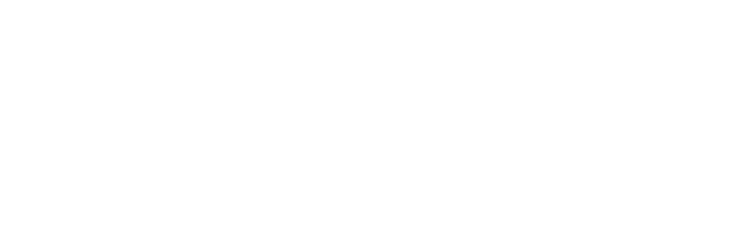
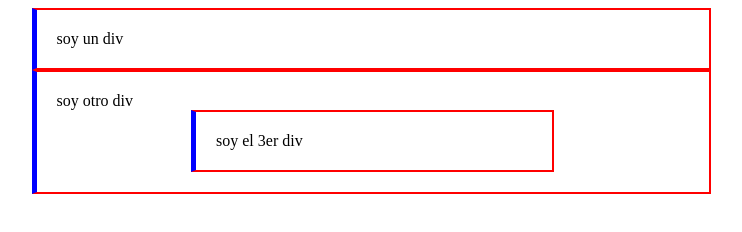
Before and after one commit to guillermoluisc/clase-4, a plain HTML site: page index.html in a window 1280 px wide. Shown: the whole page, without its empty margins (269-1011 px from the left). Drawn offline with Linux system fonts and the light colour scheme.

Commit message:
continuacion

```diff
--- /dev/null
+++ b/estilos.css
@@ -0,0 +1,7 @@
+div{
+    border: 2px solid red;
+    border-left: 5px solid blue;
+    margin: 0px auto;
+    padding: 20px;
+    width: 50%;
+}
--- a/index.html
+++ b/index.html
@@ -5,8 +5,11 @@
     <meta http-equiv="X-UA-Compatible" content="IE=edge">
     <meta name="viewport" content="width=device-width, initial-scale=1.0">
     <title>Document</title>
+    <link rel="stylesheet" href="estilos.css" type="text/css">
 </head>
 <body>
-
+    <div class="uno"> soy un div</div>
+    <div> soy otro div
+        <div>soy el 3er div</div> </div>
 </body>
 </html>
```
